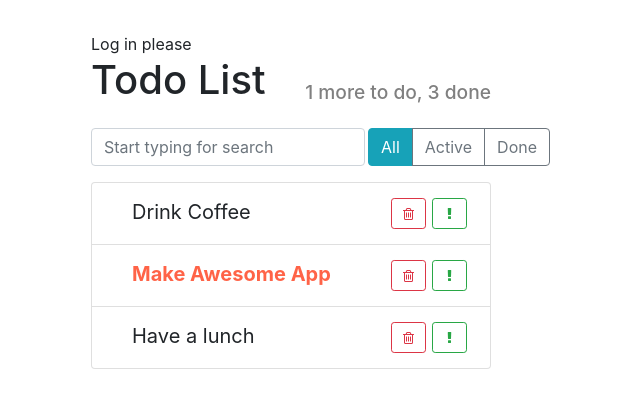
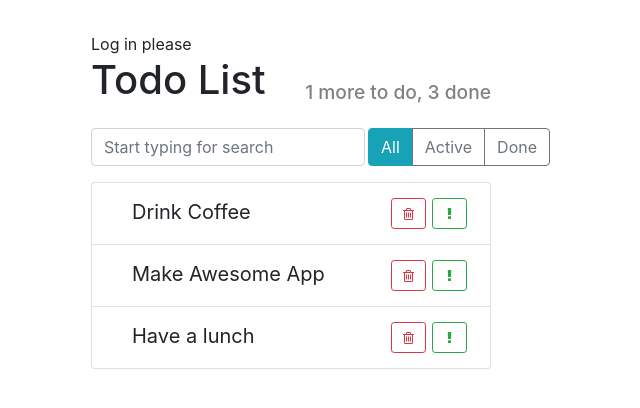
Before and after one commit to ArminBlaze/Udemy-react1-todo, a React (Create React App) app: page / in a window 1280 px wide. Shown: the top 408 px of the page, without its empty margins (349-989 px from the left). Built offline with nearby package versions, Linux system fonts and the light colour scheme.

Commit message:
37 - Ещё один обработчик меняющий состояние

```diff
--- a/src/components/TodoListItem/TodoListItem.jsx
+++ b/src/components/TodoListItem/TodoListItem.jsx
@@ -6,6 +6,7 @@ class TodoListItem extends React.Component {
 
 	state = {
 		done: false,
+		important: false,
 	};
 
 	onLabelClick = () => {
@@ -16,10 +17,16 @@ class TodoListItem extends React.Component {
 		});
 	};
 
+	onMakeImportant = () => {
+		this.setState({
+			important: !this.state.important
+		});
+	};
+
 	render() {
 
-		const {label, important = false} = this.props;
-		const {done} = this.state;
+		const {label} = this.props;
+		const {done, important} = this.state;
 
 		let classNames = `TodoListItem`;
 
@@ -27,25 +34,23 @@ class TodoListItem extends React.Component {
 			classNames += ` done`;
 		}
 
-		const style = {
-			color: important ? "tomato" : "",
-			fontWeight: important ? 'bold' : ''
-		};
-
-
+		if(important) {
+			classNames += ` important`;
+		}
 
 		return (
 			<span className={classNames}>
 				<span
 					className="TodoListItem__label"
-					style={style}
 					onClick={ this.onLabelClick }
 					>
 					{label}
 				</span>
 
 				<button type="button"
-								className="btn btn-outline-success btn-sm float-right">
+								className="btn btn-outline-success btn-sm float-right"
+								onClick={ this.onMakeImportant }
+								>
 					<i className="fa fa-exclamation" />
 				</button>
 
```
